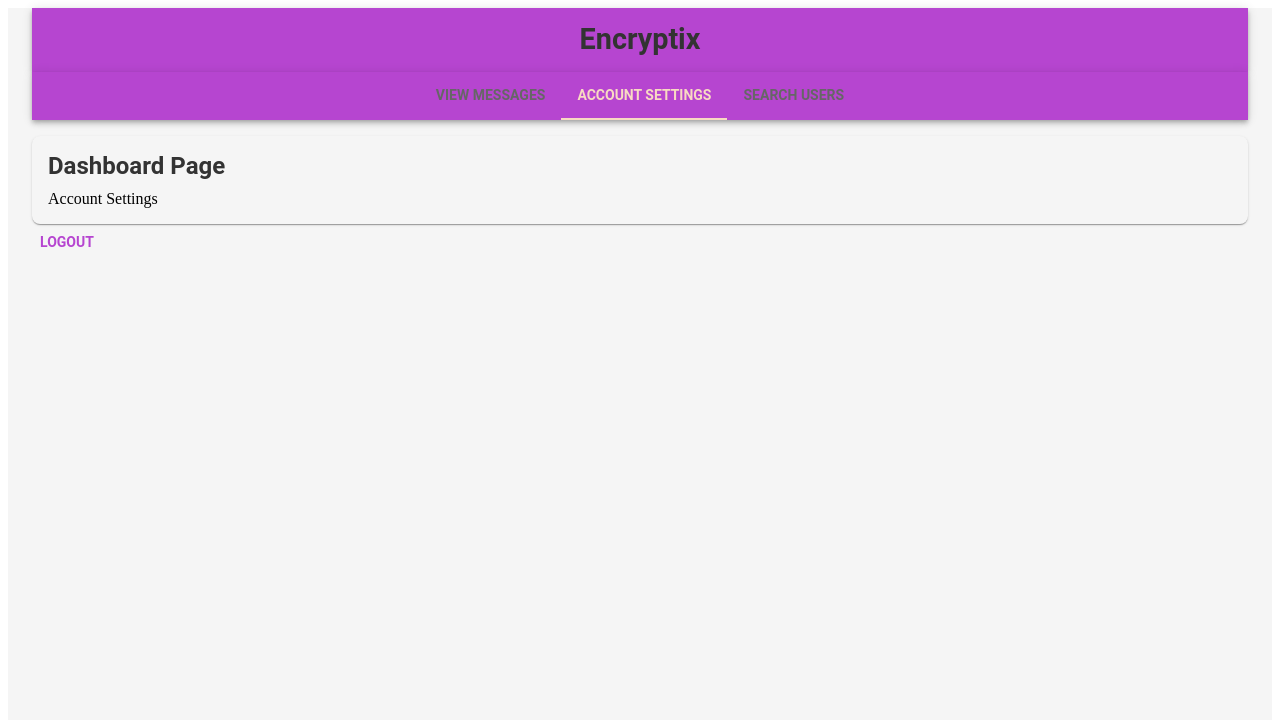
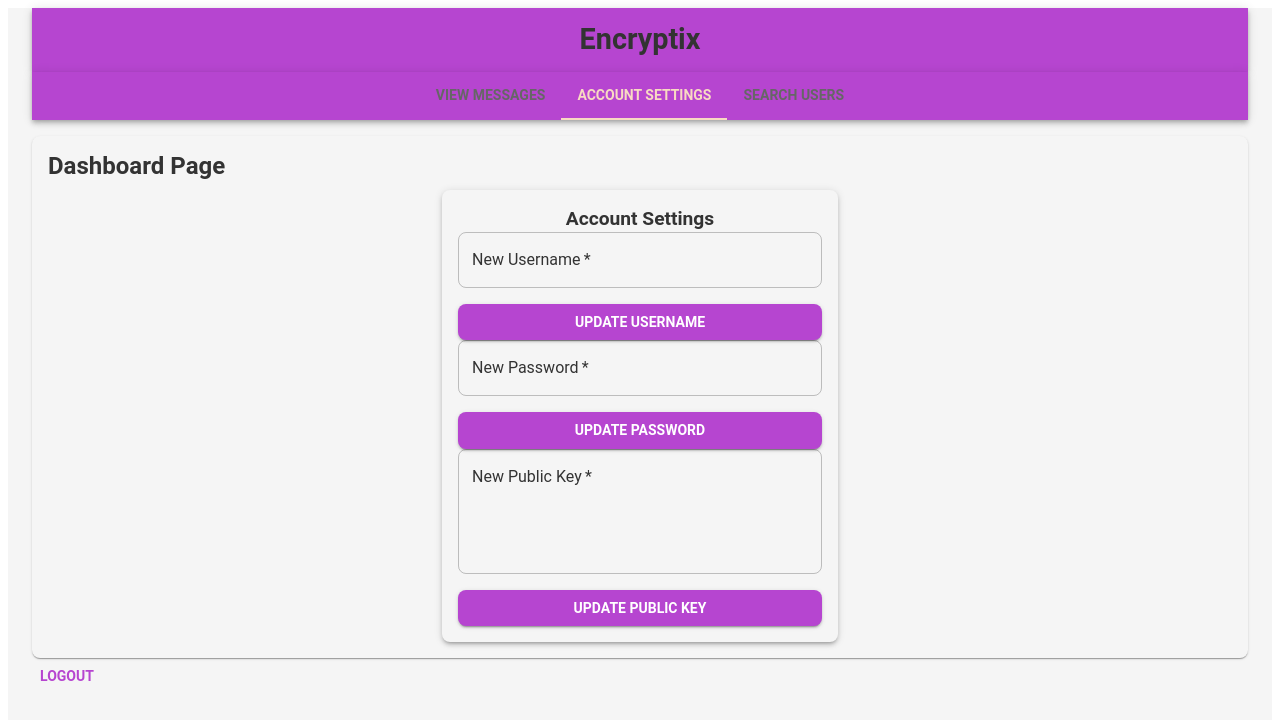
Before and after one commit to justmedusty/EncryptixClient, a React (Create React App) app: page /dashboard in a window 1280 px wide. Both pictures are taken after a click on the tab "ACCOUNT SETTINGS". Shown: the top 720 px of the page. Built offline with nearby package versions, Linux system fonts and the light colour scheme.

Commit message:
setting up page for handling profile changes , username, public key, password etc

```diff
--- a/package.json
+++ b/package.json
@@ -5,7 +5,7 @@
     "@chakra-ui/react": "^2.8.2",
     "@emotion/react": "^11.11.1",
     "@emotion/styled": "^11.11.0",
-    "@mui/icons-material": "^5.14.18",
+    "@mui/icons-material": "^5.15.0",
     "@mui/material": "^5.15.0",
     "@react-navigation/native": "^6.1.9",
     "@testing-library/jest-dom": "^5.17.0",
--- /dev/null
+++ b/src/components/core/AccountSettings.tsx
@@ -0,0 +1,194 @@
+import React, { useState } from 'react';
+import { Container, Paper, Typography, Grid, Button, TextField } from '@mui/material';
+import {getToken} from "../../auth/TokenStorage";
+
+interface UpdateUsernameFormProps {
+    onSubmit: (data: { newUsername: string }) => void;
+}
+
+const UpdateUsernameForm: React.FC<UpdateUsernameFormProps> = ({ onSubmit }) => {
+    const [newUsername, setNewUsername] = useState('');
+
+    const handleSubmit = async (e: React.FormEvent) => {
+        e.preventDefault();
+        onSubmit({ newUsername });
+    };
+
+    return (
+        <form onSubmit={handleSubmit}>
+            <Grid container spacing={2}>
+                <Grid item xs={12}>
+                    <TextField
+                        variant="outlined"
+                        fullWidth
+                        label="New Username"
+                        value={newUsername}
+                        onChange={(e) => setNewUsername(e.target.value)}
+                        required
+                    />
+                </Grid>
+                <Grid item xs={12}>
+                    <Button type="submit" variant="contained" color="primary" fullWidth>
+                        Update Username
+                    </Button>
+                </Grid>
+            </Grid>
+        </form>
+    );
+};
+
+interface UpdatePasswordFormProps {
+    onSubmit: (data: { newPassword: string }) => void;
+}
+
+const UpdatePasswordForm: React.FC<UpdatePasswordFormProps> = ({ onSubmit }) => {
+    const [newPassword, setNewPassword] = useState('');
+
+    const handleSubmit = async (e: React.FormEvent) => {
+        e.preventDefault();
+        onSubmit({ newPassword });
+    };
+
+    return (
+        <form onSubmit={handleSubmit}>
+            <Grid container spacing={2}>
+                <Grid item xs={12}>
+                    <TextField
+                        variant="outlined"
+                        fullWidth
+                        type="password"
+                        label="New Password"
+                        value={newPassword}
+                        onChange={(e) => setNewPassword(e.target.value)}
+                        required
+                    />
+                </Grid>
+                <Grid item xs={12}>
+                    <Button type="submit" variant="contained" color="primary" fullWidth>
+                        Update Password
+                    </Button>
+                </Grid>
+            </Grid>
+        </form>
+    );
+};
+
+interface UpdatePublicKeyFormProps {
+    onSubmit: (data: { newPublicKey: string }) => void;
+}
+
+const UpdatePublicKeyForm: React.FC<UpdatePublicKeyFormProps> = ({ onSubmit }) => {
+    const [newPublicKey, setNewPublicKey] = useState('');
+
+    const handleSubmit = async (e: React.FormEvent) => {
+        e.preventDefault();
+        onSubmit({ newPublicKey });
+    };
+
+    return (
+        <form onSubmit={handleSubmit}>
+            <Grid container spacing={2}>
+                <Grid item xs={12}>
+                    <TextField
+                        variant="outlined"
+                        fullWidth
+                        label="New Public Key"
+                        multiline
+                        rows={4}
+                        value={newPublicKey}
+                        onChange={(e) => setNewPublicKey(e.target.value)}
+                        required
+                    />
+                </Grid>
+                <Grid item xs={12}>
+                    <Button type="submit" variant="contained" color="primary" fullWidth>
+                        Update Public Key
+                    </Button>
+                </Grid>
+            </Grid>
+        </form>
+    );
+};
+
+const AccountSettings: React.FC = () => {
+    const apiUrl = 'YOUR_API_ENDPOINT'; // Replace with your actual API endpoint
+
+    const handleUsernameSubmit = async ({ newUsername }: { newUsername: string }) => {
+        try {
+            const token = getToken(); // Assuming getToken is a function to get the JWT token
+            const response = await fetch(`${apiUrl}/update-username`, {
+                method: 'POST',
+                headers: {
+                    'Content-Type': 'application/json',
+                    Authorization: `Bearer ${token}`,
+                },
+                body: JSON.stringify({ newUsername }),
+            });
+
+            if (!response.ok) {
+                throw new Error(`Failed to update username: ${response.statusText}`);
+            }
+
+            console.log('Username updated successfully!');
+        } catch (error) {
+            console.error('Error updating username:', error);
+        }
+    };
+
+    const handlePasswordSubmit = async ({ newPassword }: { newPassword: string }) => {
+        try {
+            const token = await getToken();
+            const response = await fetch(`${apiUrl}/update-password`, {
+                method: 'POST',
+                headers: {
+                    'Content-Type': 'application/json',
+                    Authorization: `Bearer ${token}`,
+                },
+                body: JSON.stringify({ newPassword }),
+            });
+
+            if (!response.ok) {
+                throw new Error(`Failed to update password: ${response.statusText}`);
+            }
+
+            console.log('Password updated successfully!');
+        } catch (error) {
+            console.error('Error updating password:', error);
+        }
+    };
+
+    const handlePublicKeySubmit = async ({ newPublicKey }: { newPublicKey: string }) => {
+        try {
+            const token = await getToken();
+            const response = await fetch(`${apiUrl}/update-public-key`, {
+                method: 'POST',
+                headers: {
+                    'Content-Type': 'application/json',
+                    Authorization: `Bearer ${token}`,
+                },
+                body: JSON.stringify({ newPublicKey }),
+            });
+
+            if (!response.ok) {
+                throw new Error(`Failed to update public key: ${response.statusText}`);
+            }
+
+            console.log('Public key updated successfully!');
+        } catch (error) {
+            console.error('Error updating public key:', error);
+        }
+    };
+
+    return (
+        <Container component="main" maxWidth="xs">
+            <Paper elevation={3} style={{ padding: 16, display: 'flex', flexDirection: 'column', alignItems: 'center' }}>
+                <Typography variant="h5">Account Settings</Typography>
+                <UpdateUsernameForm onSubmit={handleUsernameSubmit} />
+                <UpdatePasswordForm onSubmit={handlePasswordSubmit} />
+                <UpdatePublicKeyForm onSubmit={handlePublicKeySubmit} />
+            </Paper>
+        </Container>
+    );
+};
+
+export default AccountSettings;
--- a/src/components/core/MessageFetch.tsx
+++ b/src/components/core/MessageFetch.tsx
@@ -1,6 +1,5 @@
 
 import React, { useState, useEffect } from 'react';
-import queryString from 'query-string';
 import List from '@mui/material/List';
 import ListItem from '@mui/material/ListItem';
 import ListItemText from '@mui/material/ListItemText';
--- a/src/pages/Dashboard.tsx
+++ b/src/pages/Dashboard.tsx
@@ -6,6 +6,7 @@ import {deleteToken} from "../auth/TokenStorage";
 import EncryptixHeader from "../components/header/EncryptixHeader";
 import MessageList from "../components/core/MessageFetch";
 import UserList from "../components/core/SearchUsers";
+import AccountSettings from "../components/core/AccountSettings";
 
 const DashboardPage: React.FC = () => {
     const [selectedTab, setSelectedTab] = useState(0);
@@ -32,7 +33,7 @@ const DashboardPage: React.FC = () => {
                 </Typography>
 
                 {selectedTab === 0 && <MessageList></MessageList>}
-                {selectedTab === 1 && <div>Account Settings</div>}
+                {selectedTab === 1 && <AccountSettings/>}
                 {selectedTab === 2 && <UserList/>}
             </Paper>
             <Button onClick={deleteToken} href={'/login'}>
```
Also changed, not shown: 1 other file (tests, documents, lock files or other folders).
